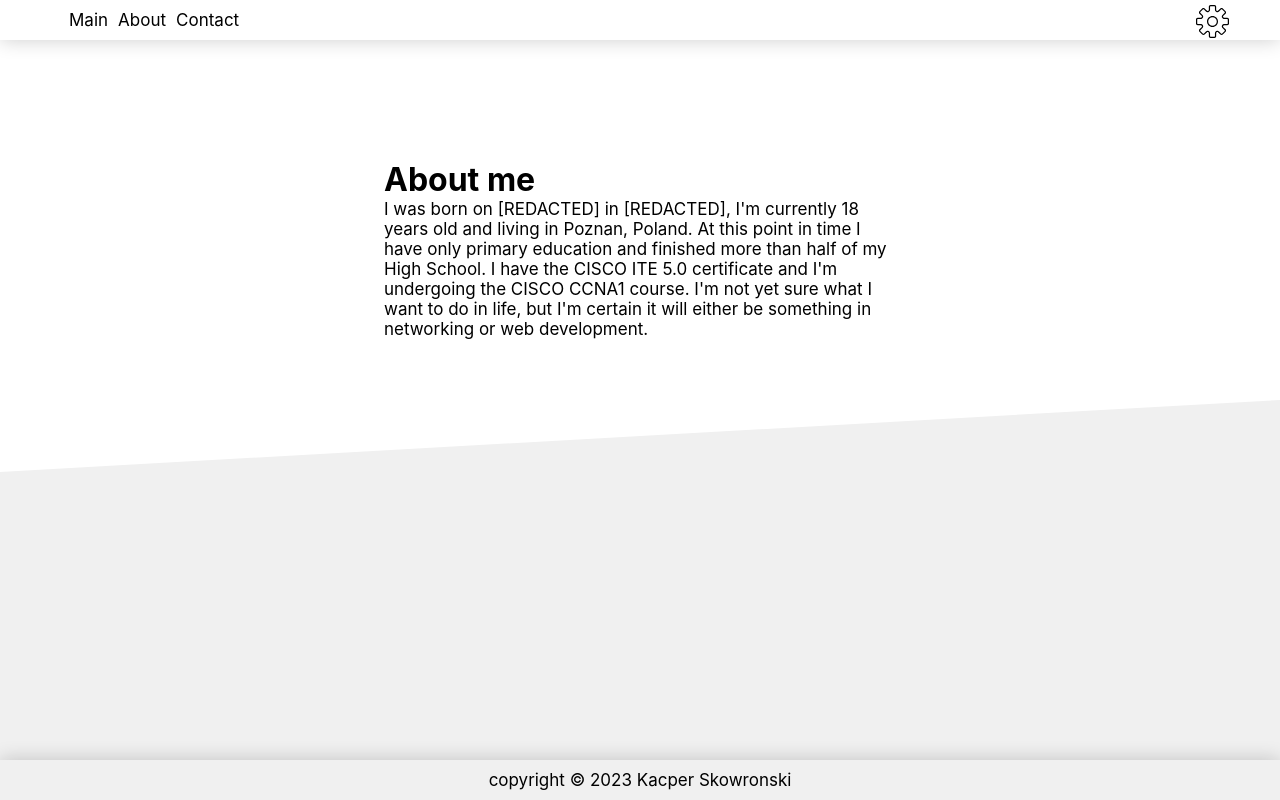
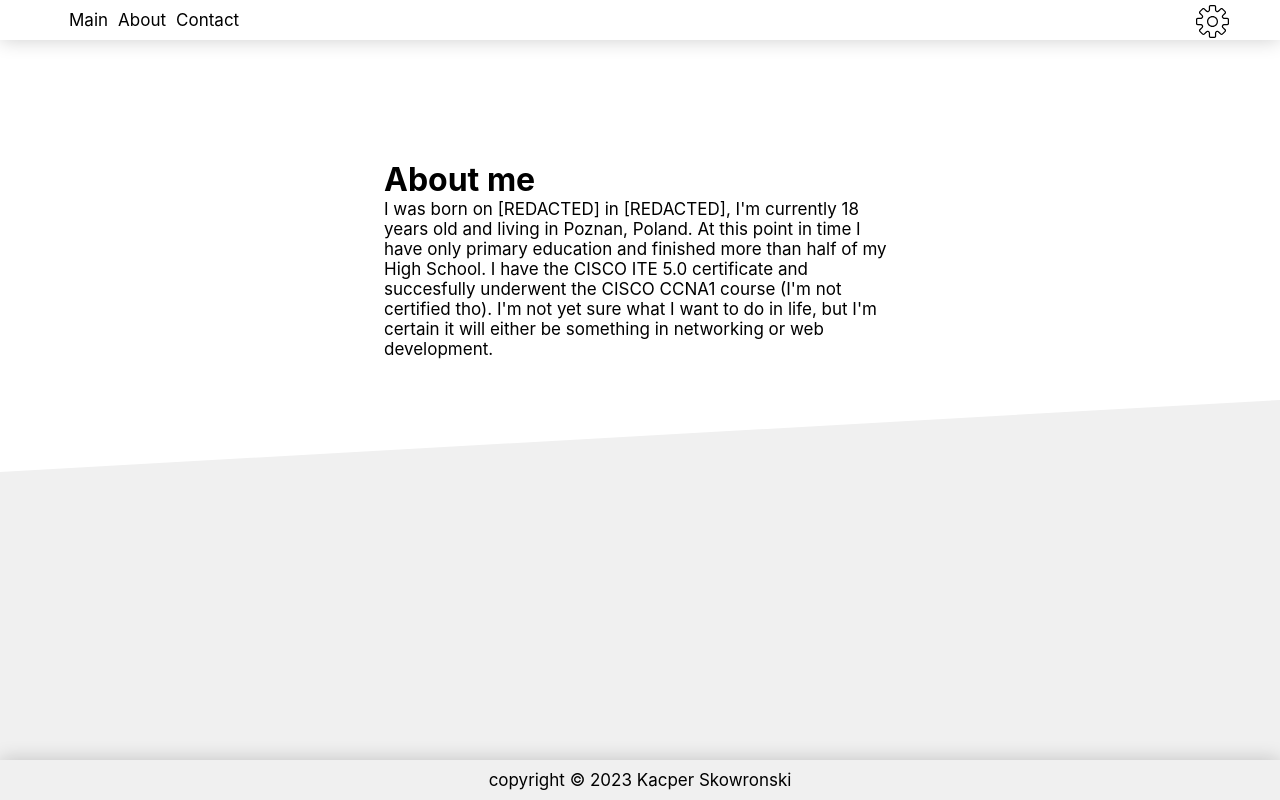
Before and after one commit to PandaHajs/Skowronskime, a Next.js app: page /about in a window 1280 px wide. Built offline with nearby package versions, Linux system fonts and the light colour scheme.

Commit message:
Source code link fixed color and some text fix

```diff
--- a/pages/about.tsx
+++ b/pages/about.tsx
@@ -14,10 +14,10 @@ const About: AboutComponent = () => {
           I was born on [REDACTED] in [REDACTED], I&apos;m currently {age} years
           old and living in Poznan, Poland. At this point in time I have only
           primary education and finished more than half of my High School. I
-          have the CISCO ITE 5.0 certificate and I&apos;m undergoing the CISCO
-          CCNA1 course. I&apos;m not yet sure what I want to do in life, but
-          I&apos;m certain it will either be something in networking or web
-          development.
+          have the CISCO ITE 5.0 certificate and succesfully underwent the CISCO
+          CCNA1 course (I&apos;m not certified tho). I&apos;m not yet sure what
+          I want to do in life, but I&apos;m certain it will either be something
+          in networking or web development.
         </p>
       </div>
       <div className={styles.projects}>
--- a/styles/layout.module.scss
+++ b/styles/layout.module.scss
@@ -17,6 +17,9 @@
 .headerbutton:active {
   background-color: gray;
   border-radius: 50%;
+}
+.listbuttp {
+  color: var(--text);
 }
 .listbutton {
   padding: 10px;
```
